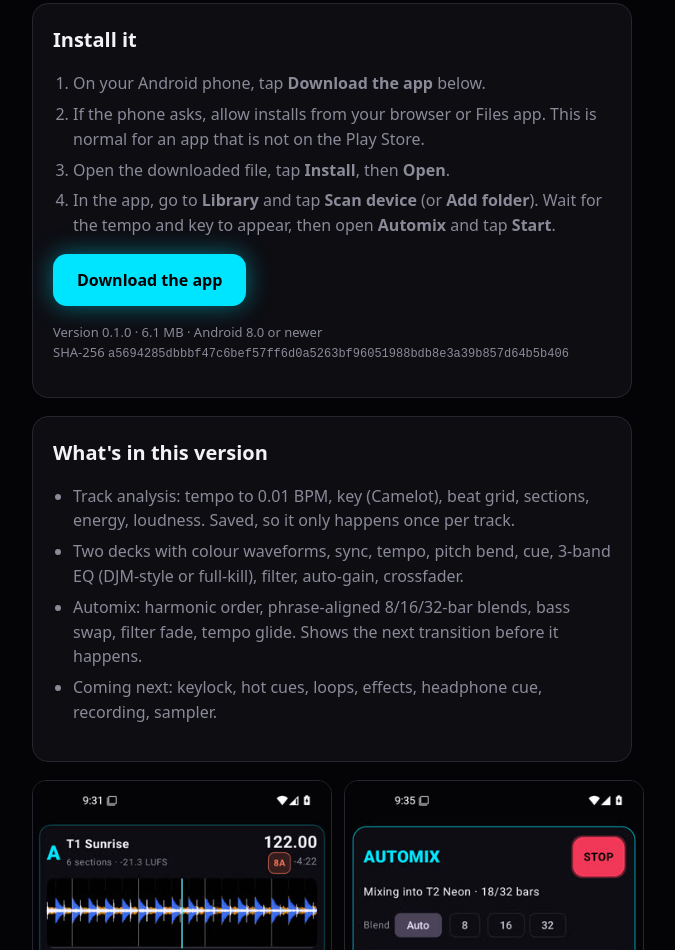
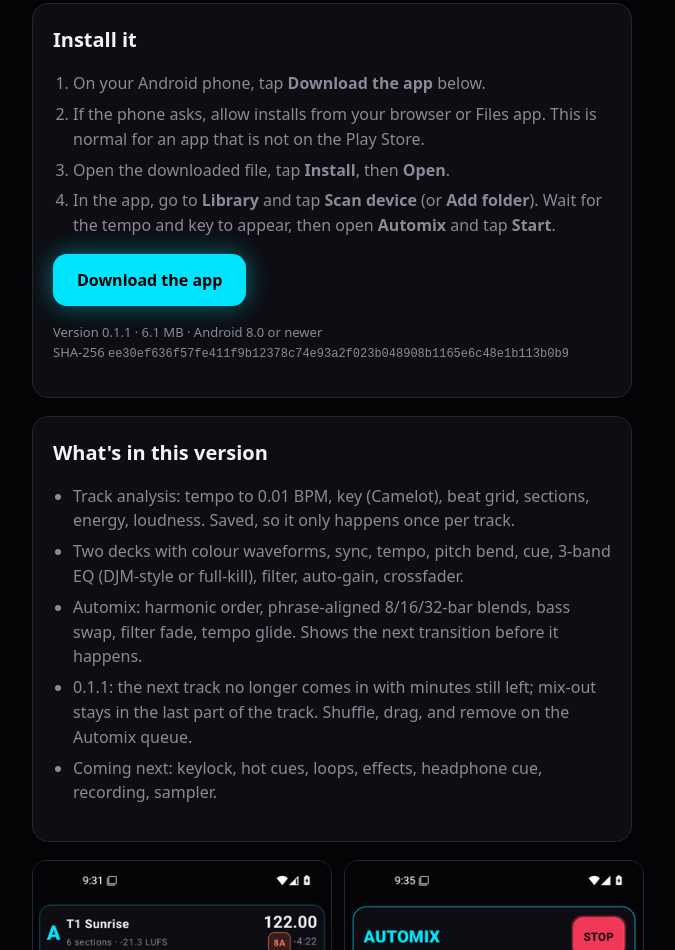
Before and after one commit to JosephGrokBot/josephgrokbot.github.io, a plain HTML site: page dj/index.html in a window 1280 px wide. Shown: the part 217-1167 px from the top of the page, without its empty margins (308-983 px from the left). Drawn offline with Linux system fonts and the light colour scheme.

Commit message:
DJ Automix 0.1.1 APK and install page

```diff
--- a/dj/index.html
+++ b/dj/index.html
@@ -22,11 +22,12 @@ code{font-size:12px;color:var(--dim);word-break:break-all}.small{font-size:13px}
 <li>In the app, go to <b>Library</b> and tap <b>Scan device</b> (or <b>Add folder</b>). Wait for the tempo and key to appear, then open <b>Automix</b> and tap <b>Start</b>.</li>
 </ol>
 <p><a class="btn" href="https://josephgrokbot.github.io/app/dj-automix.apk">Download the app</a></p>
-<p class="small">Version 0.1.0 · 6.1 MB · Android 8.0 or newer<br>SHA-256 <code>a5694285dbbbf47c6bef57ff6d0a5263bf96051988bdb8e3a39b857d64b5b406</code></p></section>
+<p class="small">Version 0.1.1 · 6.1 MB · Android 8.0 or newer<br>SHA-256 <code>ee30ef636f57fe411f9b12378c74e93a2f023b048908b1165e6c48e1b113b0b9</code></p></section>
 <section><h2>What's in this version</h2><ul>
 <li>Track analysis: tempo to 0.01 BPM, key (Camelot), beat grid, sections, energy, loudness. Saved, so it only happens once per track.</li>
 <li>Two decks with colour waveforms, sync, tempo, pitch bend, cue, 3-band EQ (DJM-style or full-kill), filter, auto-gain, crossfader.</li>
 <li>Automix: harmonic order, phrase-aligned 8/16/32-bar blends, bass swap, filter fade, tempo glide. Shows the next transition before it happens.</li>
+<li>0.1.1: the next track no longer comes in with minutes still left; mix-out stays in the last part of the track. Shuffle, drag, and remove on the Automix queue.</li>
 <li>Coming next: keylock, hot cues, loops, effects, headphone cue, recording, sampler.</li>
 </ul></section>
 <div class="shots"><img src="decks.jpg" alt="Two decks playing in sync"><img src="automix.jpg" alt="Automix mixing between two tracks"></div>
```
Also changed, not shown: 1 other file.
